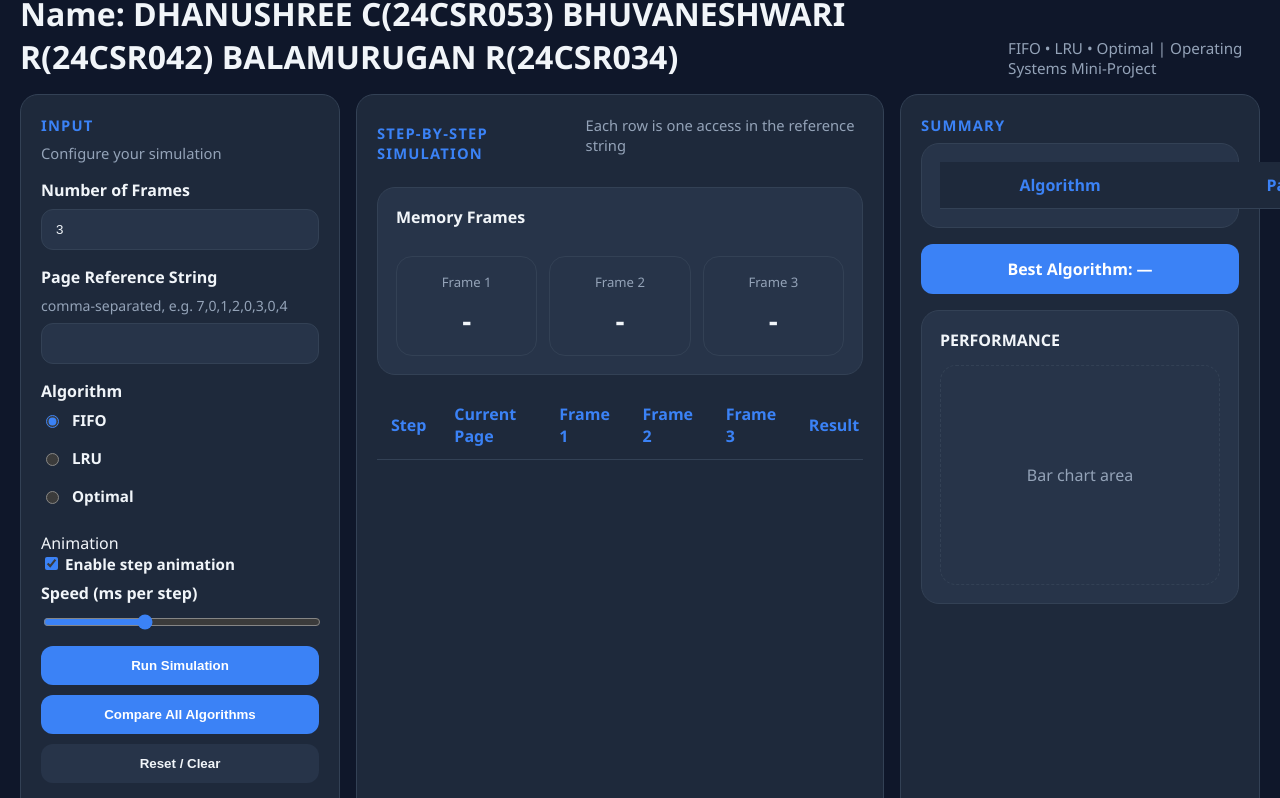
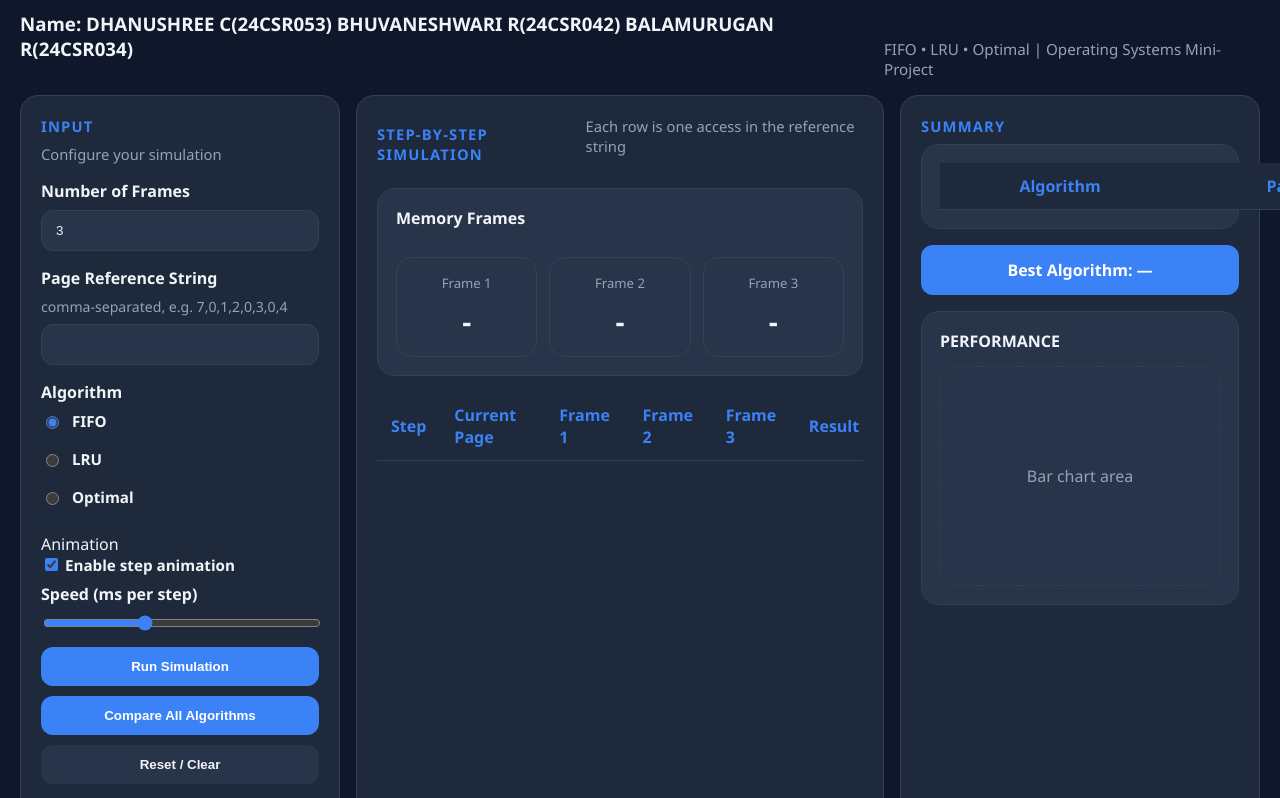
Before and after one commit to Bhuvaneshwari-24CSR042/os-mini-project, a plain HTML site: page index.html in a window 1280 px wide. Shown: the part 71-869 px from the top of the page. Drawn offline with Linux system fonts and the light colour scheme.

Commit message:
Update index.html

```diff
--- a/index.html
+++ b/index.html
@@ -12,7 +12,7 @@
     <header class="app-header">
       <div>
         <h1>Page Replacement Algorithm Simulator</h1>
-        <h1>Name: DHANUSHREE C(24CSR053)  BHUVANESHWARI R(24CSR042)  BALAMURUGAN R(24CSR034)</h1>
+        <h3>Name: DHANUSHREE C(24CSR053)  BHUVANESHWARI R(24CSR042)  BALAMURUGAN R(24CSR034)</h3>
       </div>
       <div class="subtitle">
         FIFO • LRU • Optimal | Operating Systems Mini-Project
```
